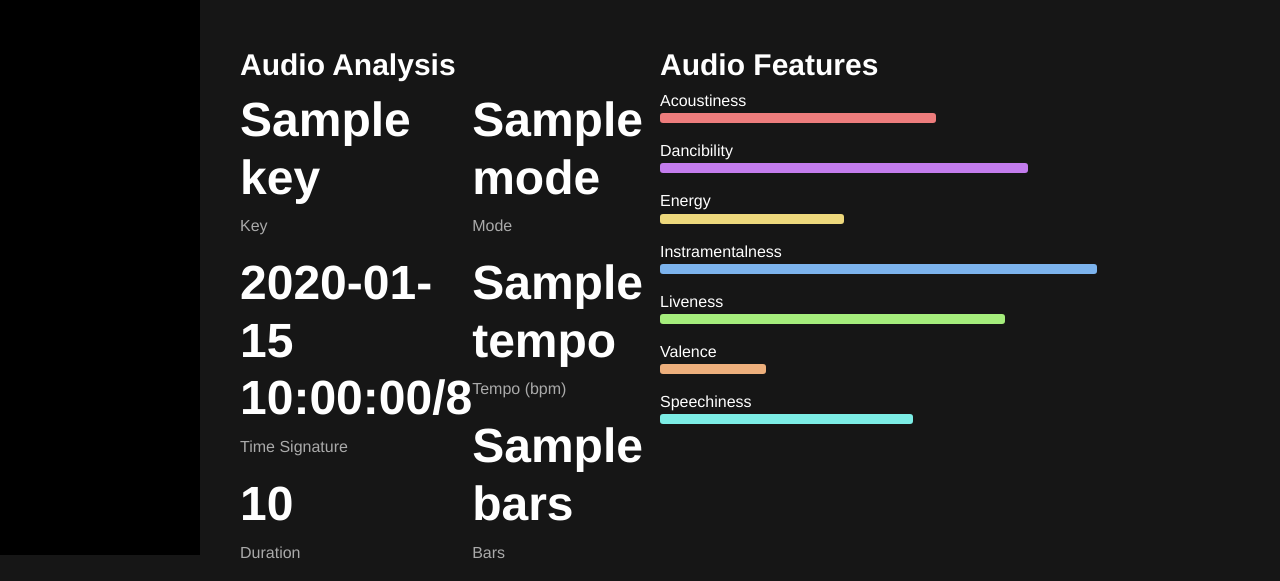
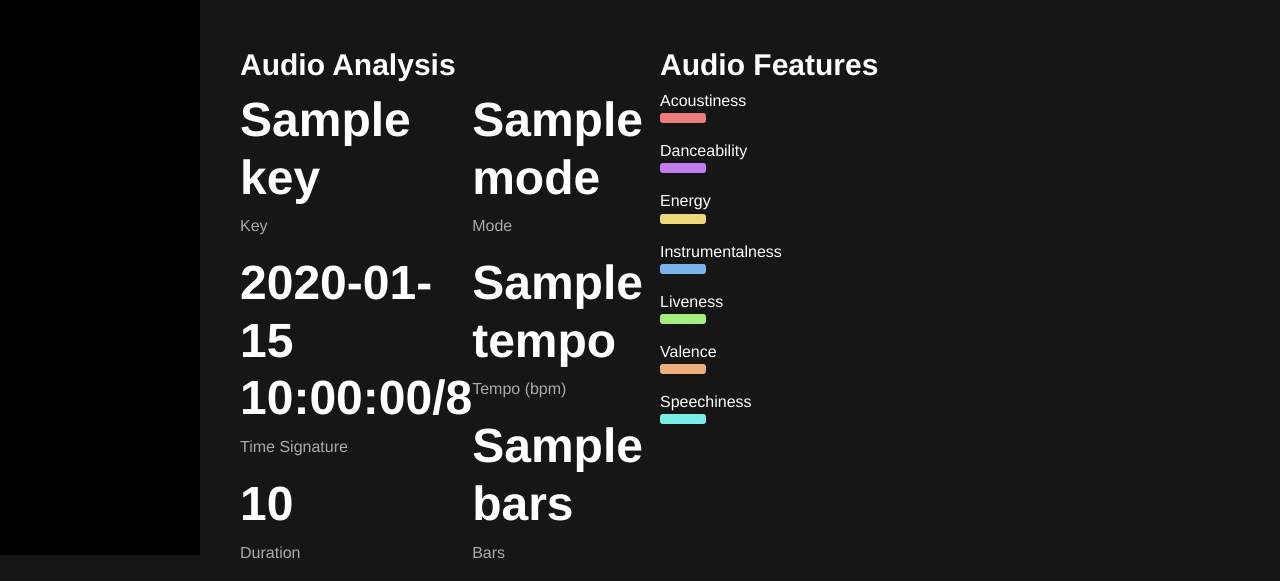
Before and after one commit to bprinsta/spotify-geek, a Flask app: template app/templates/track.html in a window 1280 px wide. Shown: the part 245-826 px from the top of the page. Run offline with Flask 2, Linux system fonts and the light colour scheme; the template is opened without the code that fills it: most values are stand-ins (such as "Sample title", 1, 10 or a date in 2020); some libraries are stand-ins or nearby versions; some web fonts are replaced.

Commit message:
dynamic audio feature bars

```diff
--- a/app/templates/track.html
+++ b/app/templates/track.html
@@ -44,21 +44,51 @@
     </div>
     <div class="column audio-features">
       <h2>Audio Features</h2>
+
       <h6 class="dark-text">Acoustiness</h6>
-      <div class="bar red" style="width: 60%;"></div>
-      <h6 class="dark-text">Dancibility</h6>
-      <div class="bar purple" style="width: 80%;"></div>
+      <div class="bar red" style="width: {{ features['acousticness'] * 100 }}%;"></div>
+
+      <h6 class="dark-text">Danceability</h6>
+      <div class="bar purple" style="width: {{ features['danceability'] * 100 }}%;"></div>
+
       <h6 class="dark-text">Energy</h6>
-      <div class="bar yellow" style="width: 40%;"></div>
-      <h6 class="dark-text">Instramentalness</h6>
-      <div class="bar blue" style="width: 95%;"></div>
+      <div class="bar yellow" style="width: {{ features['energy'] * 100 }}%;"></div>
+
+      <h6 class="dark-text">Instrumentalness</h6>
+      <div class="bar blue" style="width:{{ features['instrumentalness'] * 100 }}%;"></div>
+
       <h6 class="dark-text">Liveness</h6>
-      <div class="bar green" style="width: 75%;"></div>
+      <div class="bar green" style="width: {{ features['liveness'] * 100 }}%;"></div>
+
       <h6 class="dark-text">Valence</h6>
-      <div class="bar orange" style="width: 23%;"></div>
+      <div class="bar orange" style="width: {{ features['valence'] * 100 }}%;"></div>
+
       <h6 class="dark-text">Speechiness</h6>
-      <div class="bar teal" style="width: 55%;"></div>
+      <div class="bar teal" style="width: {{ features['speechiness'] * 100}}%;"></div>
     </div>
   </div>
 </div>
+
+<script src="https://ajax.googleapis.com/ajax/libs/jquery/2.2.0/jquery.min.js"></script>
+<script>
+  $(document).ajaxComplete(function () {
+    // if ($("#acousticness").length != 0) {
+      $("#acousticness").css("width", 50);
+      $("#energy").css("width", 50);
+    // }
+  });
+
+  // $(document).ready(function () {
+  //   var val = 1;
+  //   var entry1 = 3;
+
+  //   $.getJSON({
+  //     url: "/index",
+  //     data: { entry2_id: val, entry1_id: entry1 },
+  //     success: function (data) {
+  //       $("#varID").html(data.var1);
+  //     },
+  //   });
+  // });
+</script>
 {% endblock content %}
```
